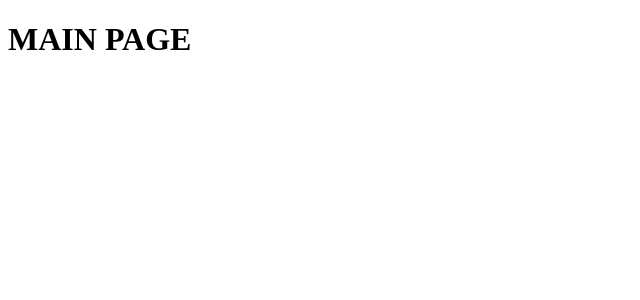
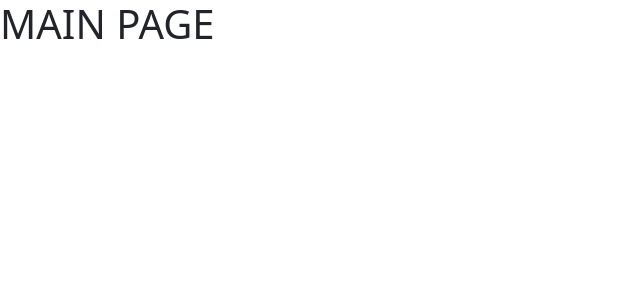
Before and after one commit to schradermade/ticketing-service, a Next.js app in the folder client/: page / in a window 1280 px wide. Shown: the top 300 px of the page, without its empty margins (0-640 px from the left). Built offline with nearby package versions, Linux system fonts and the light colour scheme.

Commit message:
wrap next.js components to implement bootstrap

```diff
--- /dev/null
+++ b/client/pages/_app.js
@@ -0,0 +1,5 @@
+import 'bootstrap/dist/css/bootstrap.css';
+
+export default ({ Component, pageProps }) => {
+  return <Component { ...pageProps } />
+}
```
